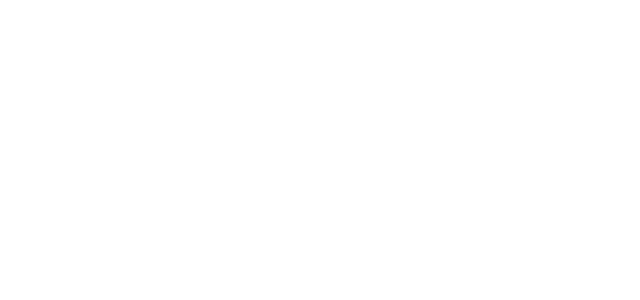
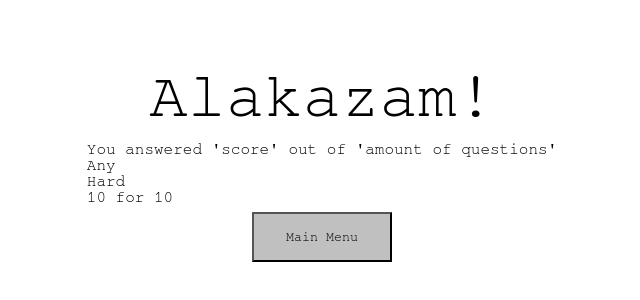
Before and after one commit to waddal/Quizard, a React (Create React App) app: page /result in a window 1280 px wide. Before the commit this address had no page. Shown: the part 240-540 px from the top of the page, without its empty margins (318-958 px from the left). Built offline with nearby package versions, Linux system fonts and the light colour scheme.

Commit message:
feat: quiz routes quizard to newly created result component upon completion

```diff
--- a/src/App.js
+++ b/src/App.js
@@ -3,6 +3,7 @@
 import Menu from "./components/Menu";
 import Settings from './components/Settings';
 import Quiz from "./components/Quiz";
+import Result from "./components/Result";
 
 function App() {
 
@@ -12,6 +13,7 @@
       <Route path="/menu" element={<Menu />} />
       <Route path="/settings" element={<Settings />} />
       <Route path="/quiz" element={<Quiz />} />
+      <Route path="/result" element={<Result />} />
     </Routes>
   );
 }
--- a/src/components/Quiz.jsx
+++ b/src/components/Quiz.jsx
@@ -1,6 +1,7 @@
 import React, { useState, useEffect } from "react";
 import styled from "styled-components";
 import { connect } from "react-redux";
+import { useNavigate } from "react-router-dom";
 
 const Quiz = (props) => {
   const { data } = props;
@@ -11,7 +12,7 @@
   const [check, setCheck] = useState(false);
   const [result, setResult] = useState(null);
   const [score, setScore] = useState(0);
-
+  const navigate = useNavigate();
   const api = data[questionIndex];
 
   const renderChoices = () => {
@@ -46,14 +47,14 @@
 
   const handleChoice = (id) => {
     selected === id ? setSelected(null) : setSelected(id);
-    correctAnswer();
+
   };
 
   const handleNext = () => {
-    if(selected === correctAnswer()) {
+    if (selected === correctAnswer()) {
       setCheck(!check);
       setResult("correct!");
-    }else {
+    } else {
       setCheck(!check);
       setResult(`the correct answer is option: ${answerIndex + 1}`);
     }
@@ -63,6 +64,11 @@
         setScore(score + 1);
       }
       setQuestionIndex(questionIndex + 1);
+    } else if (questionIndex + 1 === data.length && check) {
+      if (result === "correct!") {
+        setScore(score + 1);
+      }
+      navigate('/result')
     }
   };
 
@@ -102,9 +108,7 @@
           );
         })}
       </Answers>
-      <Button onClick={handleNext}>
-        {check === false ? "check" : "next"}
-      </Button>
+      <Button onClick={handleNext}>{check === false ? "check" : "next"}</Button>
       {check && <div>{result}</div>}
     </StyledQuiz>
   );
--- /dev/null
+++ b/src/components/Result.jsx
@@ -0,0 +1,60 @@
+import React from "react";
+import { useNavigate } from "react-router-dom";
+import styled from "styled-components";
+import { connect } from "react-redux";
+
+const StyledResult = styled.div`
+  height: 100vh;
+  display: flex;
+  align-items: center;
+  justify-content: center;
+  flex-direction: column;
+`;
+
+const Title = styled.h1`
+  font-size: 4rem;
+  margin: 1%;
+`;
+
+const Results = styled.div``;
+const Message = styled.div``;
+const Score = styled.div``;
+const Category = styled.div``;
+const Difficulty = styled.div``;
+const Mode = styled.div``;
+
+const Button = styled.button`
+  width: 140px;
+  height: 50px;
+  background-color: silver;
+  margin: 0.5%;
+
+  &:hover {
+    background-color: #f4f6ed;
+  }
+`;
+
+const Result = props => {
+  const navigate = useNavigate();
+  return (
+    <StyledResult>
+      <Title>Alakazam!</Title>
+      <Results>
+          <Message></Message>
+          <Score>You answered 'score' out of 'amount of questions'</Score>
+          <Category>Any</Category>
+          <Difficulty>Hard</Difficulty>
+          <Mode>10 for 10</Mode>
+      </Results>
+      <Button onClick={() => navigate("/menu")}>Main Menu</Button>
+    </StyledResult>
+  );
+};
+
+const mapStateToProps = (state) => {
+  return {
+    title: state.title,
+  };
+};
+
+export default connect(mapStateToProps, {})(Result);
```
